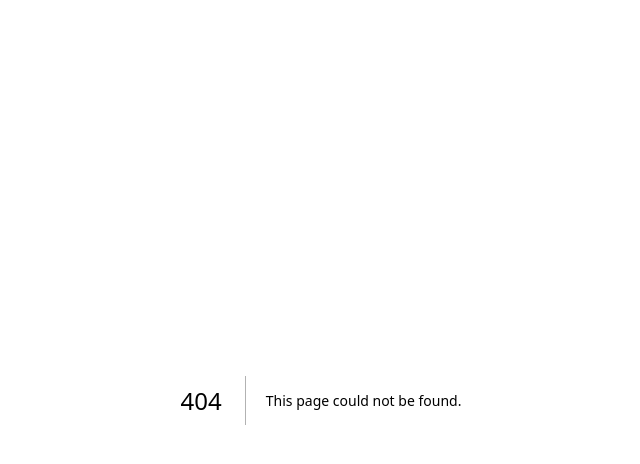
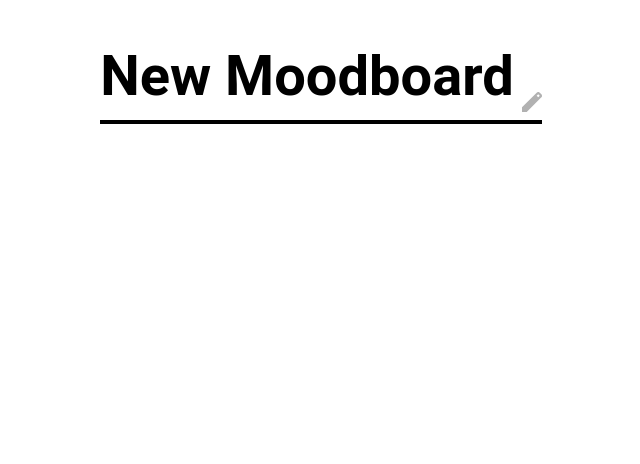
Before and after one commit to hubluish/Moomu, a Next.js app: page /result/result in a window 1280 px wide. Before the commit this address had no page. Shown: the top 464 px of the page, without its empty margins (319-959 px from the left). Built offline with nearby package versions, Linux system fonts and the light colour scheme.

Commit message:
[FEAT] Title 컴포넌트 추가

```diff
--- /dev/null
+++ b/src/components/result/MoodboardTitle.module.css
@@ -0,0 +1,44 @@
+.wrapper {
+    display: flex;
+    justify-content: center;
+    margin-top: 40px;
+    }
+
+    .titleBox {
+    display: inline-flex;
+    align-items: flex-end;
+    gap: 8px;
+    position: relative;
+    border-bottom: 4px solid #000; /* ✅ 강제로 밑줄 */
+    padding-bottom: 8px;
+    }
+
+    .titleText {
+    font-family: 'Roboto', sans-serif;
+    font-size: 56px;
+    font-weight: 700;
+    line-height: 72px;
+    color: #000;
+    white-space: nowrap;
+    }
+
+    .iconButton {
+    all: unset;
+    cursor: pointer;
+    display: inline-flex;
+    align-items: flex-end;
+    height: 20px;
+    }
+
+    .input {
+    font-family: 'Roboto', sans-serif;
+    font-size: 56px;
+    font-weight: 700;
+    line-height: 72px;
+    color: #000;
+    text-align: center;
+    border: none;
+    outline: none;
+    border-bottom: 4px solid #000; /* ✅ input 시에도 밑줄 유지 */
+    padding-bottom: 8px;
+}
--- /dev/null
+++ b/src/components/result/MoodboardTitle.tsx
@@ -0,0 +1,50 @@
+'use client';
+
+import { useState, useRef } from 'react';
+import styles from './MoodboardTitle.module.css';
+
+export default function MoodboardTitle() {
+    const [editing, setEditing] = useState(false);
+    const [title, setTitle] = useState('New Moodboard');
+    const inputRef = useRef<HTMLInputElement>(null);
+
+    const handleEditClick = () => {
+        setEditing(true);
+        setTimeout(() => {
+        inputRef.current?.focus();
+        }, 0);
+    };
+
+    const handleBlurOrEnter = () => {
+        if (title.trim() === '') {
+        setTitle('New Moodboard');
+        }
+        setEditing(false);
+    };
+
+    return (
+        <div className={styles.wrapper}>
+        {editing ? (
+            <input
+            ref={inputRef}
+            className={styles.input}
+            value={title}
+            onChange={(e) => setTitle(e.target.value)}
+            onBlur={handleBlurOrEnter}
+            onKeyDown={(e) => {
+                if (e.key === 'Enter') handleBlurOrEnter();
+            }}
+            />
+        ) : (
+            <div className={styles.titleBox}>
+            <span className={styles.titleText}>{title}</span>
+            <button onClick={handleEditClick} className={styles.iconButton}>
+                <svg xmlns="http://www.w3.org/2000/svg" width="20" height="20" viewBox="0 0 20 20" fill="none">
+                <path d="M0 20V15.2778L14.6667 0.638889C14.8889 0.435185 15.1344 0.277778 15.4033 0.166667C15.6722 0.0555557 15.9544 0 16.25 0C16.5455 0 16.8326 0.0555557 17.1111 0.166667C17.3896 0.277778 17.6304 0.444444 17.8333 0.666667L19.3611 2.22222C19.5833 2.42593 19.7455 2.66667 19.8478 2.94444C19.95 3.22222 20.0007 3.5 20 3.77778C20 4.07407 19.9493 4.35667 19.8478 4.62556C19.7463 4.89444 19.5841 5.13963 19.3611 5.36111L4.72222 20H0ZM16.2222 5.33333L17.7778 3.77778L16.2222 2.22222L14.6667 3.77778L16.2222 5.33333Z" fill="#B1B1B1"/>
+                </svg>
+            </button>
+            </div>
+        )}
+        </div>
+    );
+}
--- /dev/null
+++ b/src/pages/result/result.tsx
@@ -0,0 +1,9 @@
+import MoodboardTitle from '../../components/result/MoodboardTitle';
+
+export default function ResultPage() {
+    return (
+        <main>
+        <MoodboardTitle />
+        </main>
+    );
+}
```
Also changed, not shown: src/app/page.tsx (+3 -92 lines), src/pages/result/result.module.css (added).
